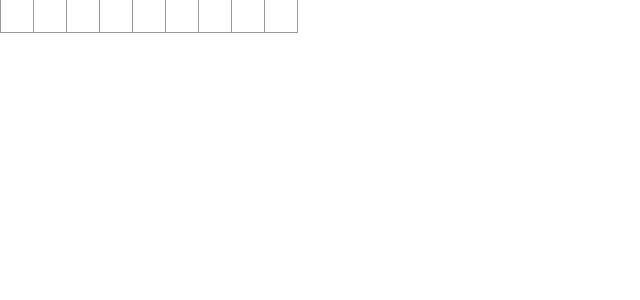
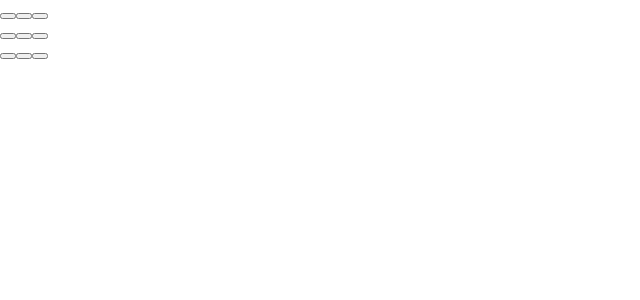
Before and after one commit to allenmac347/react-lab, a React (Create React App) app: page / in a window 1280 px wide. Shown: the top 300 px of the page, without its empty margins (0-640 px from the left). Built offline with nearby package versions, Linux system fonts and the light colour scheme.

Commit message:
hooked on hooks?

```diff
--- /dev/null
+++ b/src/TTThooks.js
@@ -0,0 +1,59 @@
+import React, {useState} from 'react';
+
+//Tic Tac Toe by just using hooks
+//Where should we keep the state?
+//Should we seperate game and squares?
+//If we do, how do we share state between game and squares?
+
+//Can pass in a function call to setState method for more complex behavior (such as changing other states concurrently!)
+
+function Game(){
+    const [squares, updateSquare] = useState(new Array(9).fill(null))
+    const [turn, changeTurn] = useState(false);
+    function newSquare(index){
+        const updatedSquare = squares.slice();
+        updatedSquare[index] = turn ? 'X' : 'O';
+        changeTurn(!turn);
+        return updatedSquare;
+    }
+    return(
+        <div>
+            <div class='row'>
+                <button onClick={() => updateSquare(newSquare(0))}>
+                    {squares[0]}
+                </button>
+                <button onClick={() => updateSquare(newSquare(1))}>
+                    {squares[1]}
+                </button>
+                <button onClick={() => updateSquare(newSquare(2))}>
+                    {squares[2]}
+                </button>
+            </div>
+            <div class='row'>
+                <button onClick={() => updateSquare(newSquare(3))}>
+                    {squares[3]}
+                </button>
+                <button onClick={() => updateSquare(newSquare(4))}>
+                    {squares[4]}
+                </button>
+                <button onClick={() => updateSquare(newSquare(5))}>
+                    {squares[5]}
+                </button>
+            </div>
+            <div class='row'>
+                <button onClick={() => updateSquare(newSquare(6))}>
+                    {squares[6]}
+                </button>
+                <button onClick={() => updateSquare(newSquare(7))}>
+                    {squares[7]}
+                </button>
+                <button onClick={() => updateSquare(newSquare(8))}>
+                    {squares[8]}
+                </button>
+            </div>
+        </div>
+
+    );
+}
+
+export default Game;
--- a/src/TicTacToe.js
+++ b/src/TicTacToe.js
@@ -21,15 +21,6 @@ import './TicTacToe.css';
 //changeSquare changes state, causing TicTacToeGame to re-render, where it would loop again to beginning
 //To fix, did onClick = {() => this.changeSquare(index)}, which passes it in as a function to call instead of calling the function
 
-class SquareClass extends React.Component{
-    render(){
-        return(
-            <button onClick={() => this.props.onClick()}>
-                {this.props.value}
-            </button>
-        );
-    }
-}
 
 function SquareFunction(props){
     return(
--- a/src/index.js
+++ b/src/index.js
@@ -3,11 +3,12 @@ import ReactDOM from 'react-dom';
 import './index.css';
 import App from './App';
 import TicTaceToeGame from './TicTacToe'
+import Game from './TTThooks'
 import * as serviceWorker from './serviceWorker';
 
 ReactDOM.render(
   <React.StrictMode>
-    <TicTaceToeGame />
+    <Game />
   </React.StrictMode>,
   document.getElementById('root')
 );
```
